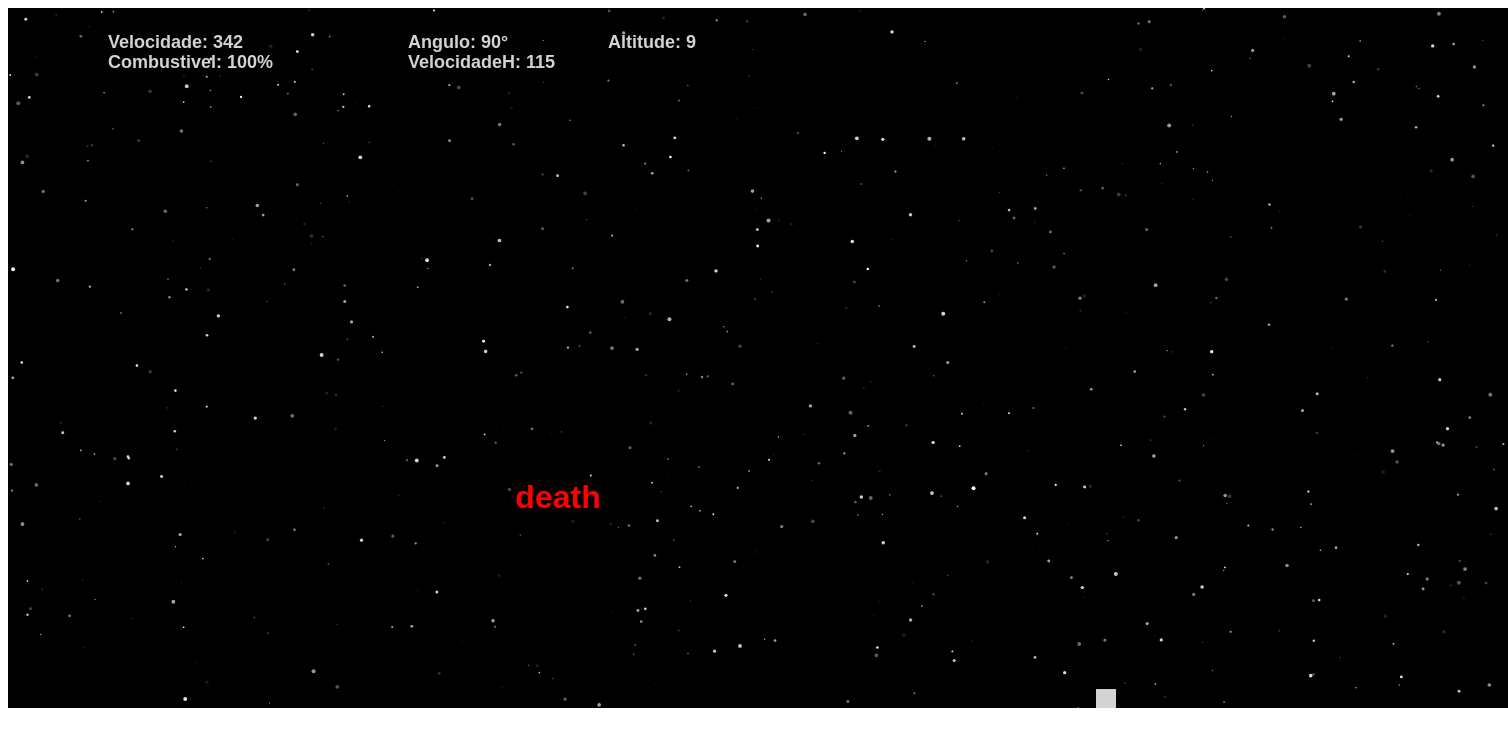
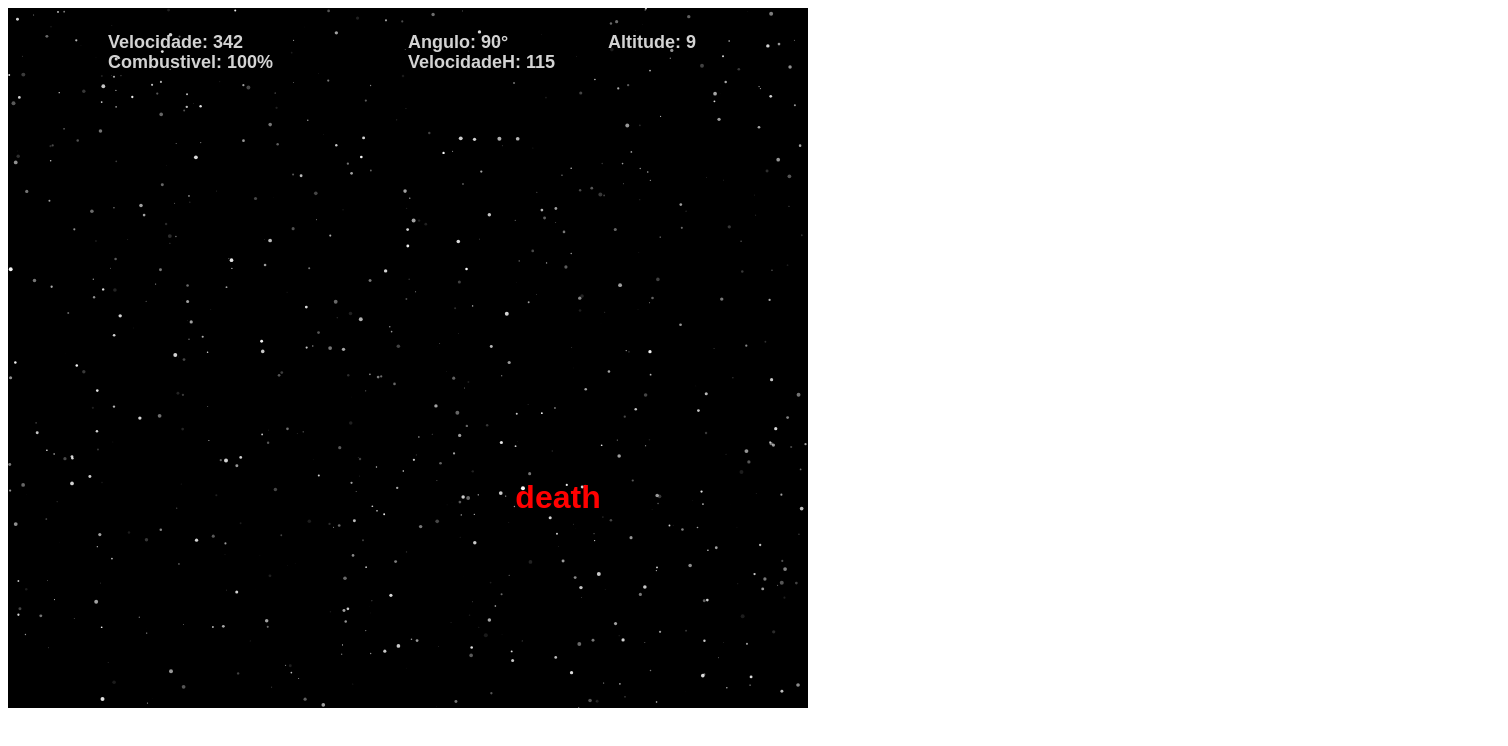
Before and after one commit to RickTheBestDev/lopal-moonlander, a plain HTML site: page index.html in a window 1280 px wide. Shown: the whole page, 1508 px wide, since content can reach past the window. Drawn offline with Linux system fonts and the light colour scheme.

Commit message:
trocando tamanho de exibição

```diff
--- a/index.html
+++ b/index.html
@@ -6,7 +6,7 @@
     <title>Alunissagem</title>
 </head>
 <body>
-    <canvas id="jogo" width="1500" height = "700" style ="background-color: black;"></canvas>
+    <canvas id="jogo" width="800" height = "700" style ="background-color: black;"></canvas>
     <script src= "jogo.js">
 
 
```
